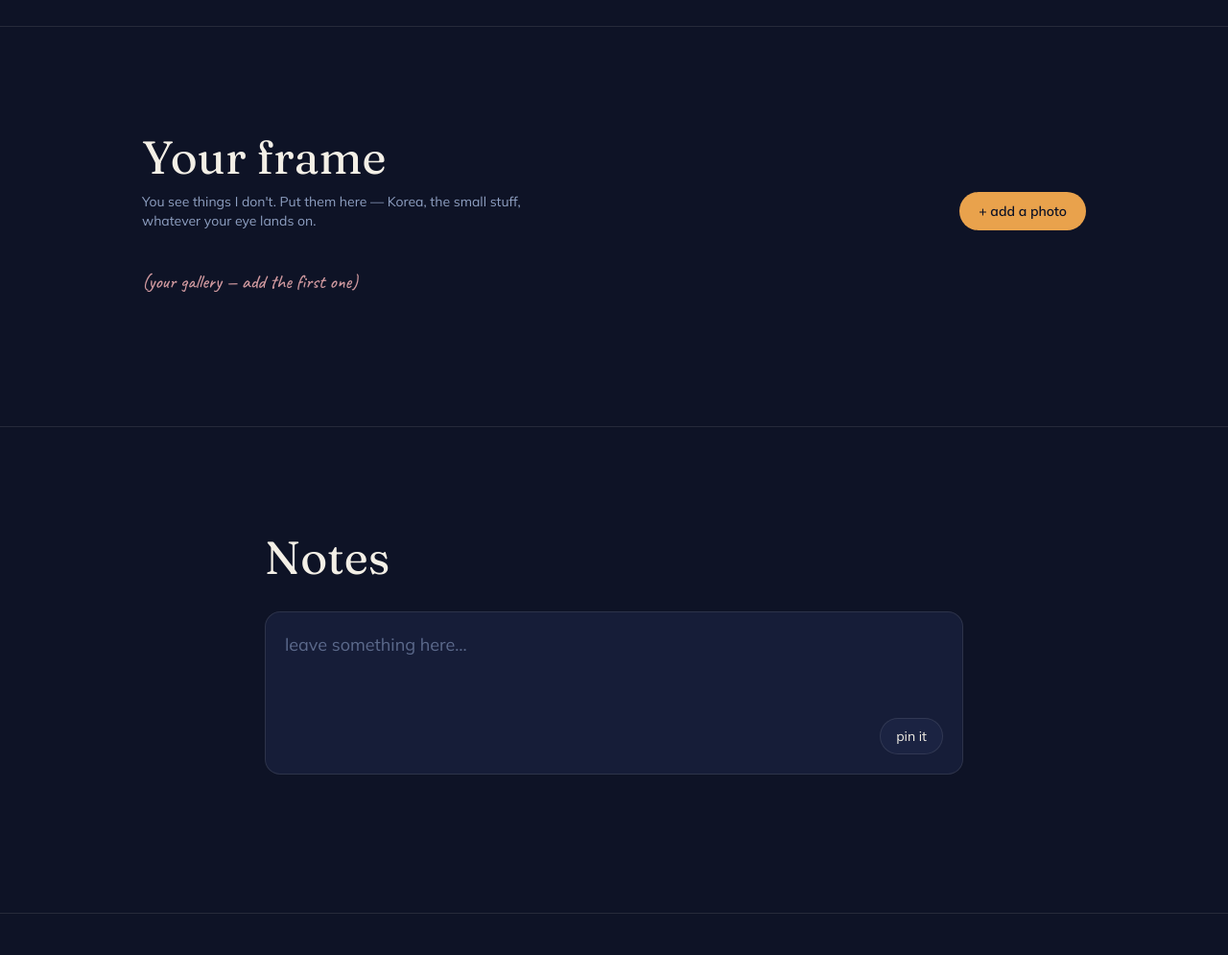
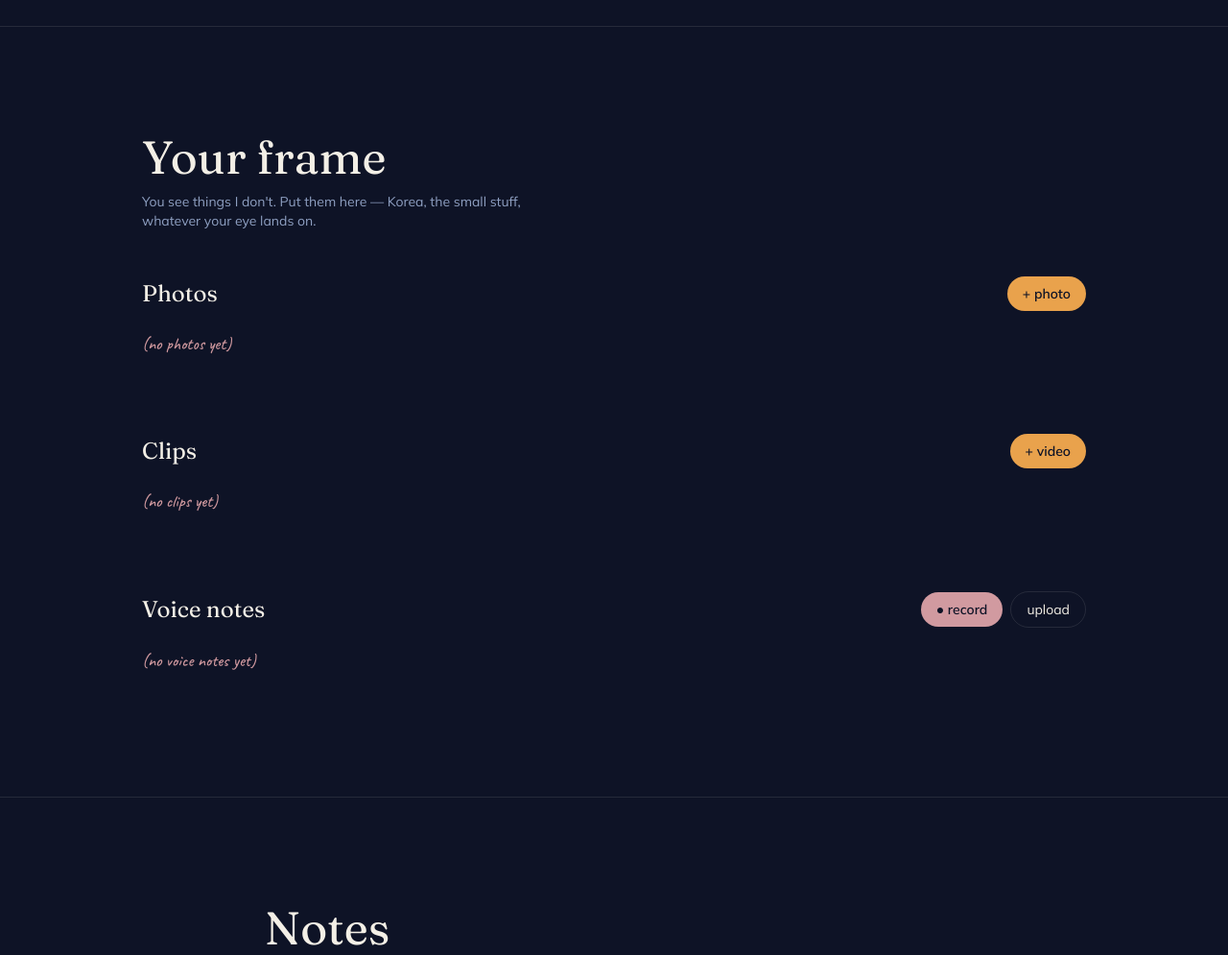
Before and after one commit to CtrlAltDefeat18/u-ri-sa-i, a Flask app: template templates/index.html in a window 1280 px wide. Shown: the part 2089-3084 px from the top of the page at 96% size. Run offline with Flask 3, Linux system fonts and the light colour scheme; the template is opened without the code that fills it: most values are stand-ins (such as "Sample title", 1, 10 or a date in 2020); some libraries are stand-ins or nearby versions.

Commit message:
Update media handling for photos, videos, and audio

```diff
--- a/templates/index.html
+++ b/templates/index.html
@@ -1,7 +1,7 @@
 <!doctype html>
 <html lang="en">
 <!--
-  The look is unchanged. Changes: notes + photos now save to your
+  The look is unchanged. What changed: notes + photos now save to your
   own backend (this Flask app), behind the login.
   Cosmetic things you edit live in the CONFIG block below — names, dates,
   songs, and your Cloudinary upload settings. Search for "EDIT ME".
@@ -137,19 +137,58 @@
   <!-- HER FRAME -->
   <section id="frame" class="py-20 sm:py-28 border-t hairline">
     <div class="max-w-5xl mx-auto px-5">
-      <div class="flex items-end justify-between flex-wrap gap-4 mb-10 reveal">
-        <div>
-          <h2 class="font-display text-3xl sm:text-5xl">Your frame</h2>
-          <p class="text-muted text-sm mt-3 max-w-md">You see things I don't. Put them here — Korea, the small stuff, whatever your eye lands on.</p>
+      <div class="mb-12 reveal">
+        <h2 class="font-display text-3xl sm:text-5xl">Your frame</h2>
+        <p class="text-muted text-sm mt-3 max-w-md">You see things I don't. Put them here — Korea, the small stuff, whatever your eye lands on.</p>
+      </div>
+
+      <!-- photos -->
+      <div class="mb-16 reveal">
+        <div class="flex items-center justify-between mb-5">
+          <h3 class="font-display text-2xl">Photos</h3>
+          <label class="cursor-pointer rounded-full bg-amber text-ink font-semibold px-4 py-2 text-sm hover:bg-amberlt transition flex items-center gap-2">
+            <svg data-spin="photo" class="hidden w-4 h-4 spin" viewBox="0 0 24 24" fill="none"><circle cx="12" cy="12" r="9" stroke="currentColor" stroke-width="3" stroke-opacity=".3"/><path d="M21 12a9 9 0 0 0-9-9" stroke="currentColor" stroke-width="3" stroke-linecap="round"/></svg>
+            <span>+ photo</span>
+            <input type="file" accept="image/*" multiple class="hidden" data-up="photo" />
+          </label>
         </div>
-        <label class="cursor-pointer shrink-0 rounded-full bg-amber text-ink font-semibold px-5 py-2.5 text-sm hover:bg-amberlt transition flex items-center gap-2" id="uploadBtn">
-          <svg id="upSpin" class="hidden w-4 h-4 spin" viewBox="0 0 24 24" fill="none"><circle cx="12" cy="12" r="9" stroke="currentColor" stroke-width="3" stroke-opacity=".3"/><path d="M21 12a9 9 0 0 0-9-9" stroke="currentColor" stroke-width="3" stroke-linecap="round"/></svg>
-          <span id="upLabel">+ add a photo</span>
-          <input type="file" accept="image/*" multiple class="hidden" id="upload" />
-        </label>
+        <p class="font-hand text-lg text-blush/90 mb-4" data-empty="photo">(no photos yet)</p>
+        <div class="grid grid-cols-2 sm:grid-cols-3 gap-3" data-grid="photo"></div>
       </div>
-      <p class="font-hand text-xl text-blush/90 mb-6" id="frameNote">(your gallery — add the first one)</p>
-      <div class="grid grid-cols-2 sm:grid-cols-3 gap-3" id="gallery"></div>
+
+      <!-- clips -->
+      <div class="mb-16 reveal">
+        <div class="flex items-center justify-between mb-5">
+          <h3 class="font-display text-2xl">Clips</h3>
+          <label class="cursor-pointer rounded-full bg-amber text-ink font-semibold px-4 py-2 text-sm hover:bg-amberlt transition flex items-center gap-2">
+            <svg data-spin="video" class="hidden w-4 h-4 spin" viewBox="0 0 24 24" fill="none"><circle cx="12" cy="12" r="9" stroke="currentColor" stroke-width="3" stroke-opacity=".3"/><path d="M21 12a9 9 0 0 0-9-9" stroke="currentColor" stroke-width="3" stroke-linecap="round"/></svg>
+            <span>+ video</span>
+            <input type="file" accept="video/*" multiple class="hidden" data-up="video" />
+          </label>
+        </div>
+        <p class="font-hand text-lg text-blush/90 mb-4" data-empty="video">(no clips yet)</p>
+        <div class="grid grid-cols-1 sm:grid-cols-2 gap-4" data-grid="video"></div>
+      </div>
+
+      <!-- voice notes -->
+      <div class="reveal">
+        <div class="flex items-center justify-between mb-5 gap-3 flex-wrap">
+          <h3 class="font-display text-2xl">Voice notes</h3>
+          <div class="flex items-center gap-2">
+            <button id="recBtn" class="rounded-full bg-blush/90 text-ink font-semibold px-4 py-2 text-sm hover:bg-blush transition flex items-center gap-2 disabled:opacity-50">
+              <span id="recDot" class="hidden w-2.5 h-2.5 rounded-full bg-red-600 animate-pulse"></span>
+              <span id="recLabel">● record</span>
+            </button>
+            <label class="cursor-pointer rounded-full border hairline text-mist px-4 py-2 text-sm hover:border-amber/50 transition flex items-center gap-2">
+              <svg data-spin="audio" class="hidden w-4 h-4 spin" viewBox="0 0 24 24" fill="none"><circle cx="12" cy="12" r="9" stroke="currentColor" stroke-width="3" stroke-opacity=".3"/><path d="M21 12a9 9 0 0 0-9-9" stroke="currentColor" stroke-width="3" stroke-linecap="round"/></svg>
+              <span>upload</span>
+              <input type="file" accept="audio/*" multiple class="hidden" data-up="audio" />
+            </label>
+          </div>
+        </div>
+        <p class="font-hand text-lg text-blush/90 mb-4" data-empty="audio">(no voice notes yet)</p>
+        <div class="space-y-3" data-grid="audio"></div>
+      </div>
     </div>
   </section>
 
@@ -195,10 +234,10 @@ const CONFIG = {
     { tag:"the grind", title:"Everything else", when:"—",         body:"The parts I don't talk about much. They're heavy. But I'm still here, still moving." },                         // EDIT ME
   ],
 
-  // Cloudinary still stores the image files (the server's disk is wiped on redeploy).
+  // Cloudinary stores the photo/video/audio files. Your account is already set here.
   cloudinary: {
-    cloudName:    "",            // EDIT ME — your Cloudinary cloud name
-    uploadPreset: "us_unsigned", // EDIT ME — your UNSIGNED preset name
+    cloudName:    "ddbulx1ok",   // your Cloudinary cloud name
+    uploadPreset: "us_unsigned", // must match your UNSIGNED preset's name exactly
   },
 };
 /* ═══════════════════ end of EDIT ME ════════════════════════════ */
@@ -319,42 +358,110 @@ noteList.addEventListener('click', async (e)=>{
   try{ await API.post(`/api/notes/${id}/delete`); await loadNotes(); }catch(_){}
 });
 
-/* ---- gallery (backed by /api/photos; files on Cloudinary) ---- */
-let photos=[];
-function renderGallery(){
-  if(!photos.length){ gallery.innerHTML=''; frameNote.style.display='block'; return; }
-  frameNote.style.display='none';
-  gallery.innerHTML = photos.map(p=>`
-    <figure class="lift rounded-xl overflow-hidden border hairline aspect-[4/5] bg-panel relative group">
-      <img src="${p.url}" alt="${esc(p.caption||'photo')}" loading="lazy" class="w-full h-full object-cover" />
-      <button data-pdel="${p.id}" class="absolute top-2 right-2 bg-ink/70 backdrop-blur rounded-full w-7 h-7 text-mist opacity-0 group-hover:opacity-100 transition">✕</button>
+/* ---- media: photos / clips / voice notes, backed by /api/media ---- */
+const CAPS  = { photo: 25*1024*1024, video: 100*1024*1024, audio: 16*1024*1024 };
+const CAPLBL= { photo: '25MB', video: '100MB', audio: '16MB' };
+const KINDS = ['photo','video','audio'];
+let media = { photo:[], video:[], audio:[] };
+
+function renderMedia(kind){
+  const grid  = document.querySelector(`[data-grid="${kind}"]`);
+  const empty = document.querySelector(`[data-empty="${kind}"]`);
+  const rows  = media[kind];
+  if(!rows.length){ grid.innerHTML=''; empty.style.display='block'; return; }
+  empty.style.display='none';
+
+  if(kind==='audio'){
+    grid.innerHTML = rows.map(m=>`
+      <div class="rounded-2xl border hairline bg-panel/60 p-4 group flex items-center gap-4">
+        <audio src="${m.url}" controls preload="none" class="flex-1 min-w-0"></audio>
+        <div class="shrink-0 text-right">
+          <p class="text-xs text-faint whitespace-nowrap">${esc(m.author)} · ${fmt(m.created)}</p>
+          <button data-mdel="${m.id}" class="text-xs text-faint hover:text-blush opacity-0 group-hover:opacity-100 transition">remove</button>
+        </div>
+      </div>`).join('');
+    return;
+  }
+  const aspect = kind==='photo' ? 'aspect-[4/5]' : 'aspect-video';
+  const inner = m => kind==='photo'
+    ? `<img src="${m.url}" alt="${esc(m.caption||'photo')}" loading="lazy" class="w-full h-full object-cover" />`
+    : `<video src="${m.url}" controls preload="metadata" class="w-full h-full object-cover bg-black"></video>`;
+  grid.innerHTML = rows.map(m=>`
+    <figure class="lift rounded-xl overflow-hidden border hairline ${aspect} bg-panel relative group">
+      ${inner(m)}
+      <button data-mdel="${m.id}" class="absolute top-2 right-2 z-10 bg-ink/70 backdrop-blur rounded-full w-7 h-7 text-mist opacity-0 group-hover:opacity-100 transition">✕</button>
     </figure>`).join('');
 }
-async function loadGallery(){ try{ photos=await API.get('/api/photos'); renderGallery(); }catch(e){} }
-function busyBtn(on){ upSpin.classList.toggle('hidden',!on); upLabel.textContent=on?'uploading…':'+ add a photo'; upload.disabled=on; }
+async function loadMedia(){
+  try{
+    const all = await API.get('/api/media');
+    media = { photo:[], video:[], audio:[] };
+    all.forEach(m=>{ if(media[m.kind]) media[m.kind].push(m); });
+    KINDS.forEach(renderMedia);
+  }catch(e){}
+}
+function spin(kind,on){ const s=document.querySelector(`[data-spin="${kind}"]`); if(s) s.classList.toggle('hidden',!on); }
+
 async function uploadToCloudinary(file){
   const fd=new FormData(); fd.append('file',file); fd.append('upload_preset',CL.uploadPreset);
-  const r=await fetch(`https://api.cloudinary.com/v1_1/${CL.cloudName}/image/upload`,{method:'POST',body:fd});
-  if(!r.ok) throw new Error('Cloudinary rejected the upload — check the preset & cloud name.');
+  // /auto/ lets one preset accept images, video AND audio
+  const r=await fetch(`https://api.cloudinary.com/v1_1/${CL.cloudName}/auto/upload`,{method:'POST',body:fd});
+  if(!r.ok) throw new Error('Cloudinary rejected the upload — check the preset name & that its resource type is "Auto".');
   return r.json();
 }
-upload.addEventListener('change', async (e)=>{
-  const files=[...e.target.files]; e.target.value='';
-  if(!files.length) return;
-  if(!cloudOn()){ alert('Add your Cloudinary cloud name in CONFIG to upload photos.'); return; }
-  busyBtn(true);
+async function handleUpload(kind, files){
+  if(!cloudOn()){ alert('Cloudinary isn\u2019t set up yet.'); return; }
+  spin(kind,true);
   try{
     for(const f of files){
+      if(f.size > CAPS[kind]){ alert(`That ${kind} is too big — keep ${kind}s under ${CAPLBL[kind]}.`); continue; }
       const up=await uploadToCloudinary(f);
-      const saved=await API.post('/api/photos',{url:up.secure_url, public_id:up.public_id, caption:''});
-      photos.unshift(saved); renderGallery();
+      const saved=await API.post('/api/media',{kind, url:up.secure_url, public_id:up.public_id, caption:''});
+      media[kind].unshift(saved); renderMedia(kind);
     }
   }catch(err){ alert(err.message||'Upload failed.'); }
-  finally{ busyBtn(false); }
+  finally{ spin(kind,false); }
+}
+document.querySelectorAll('[data-up]').forEach(inp=>{
+  inp.addEventListener('change', e=>{
+    const kind=inp.getAttribute('data-up'); const files=[...e.target.files]; e.target.value='';
+    if(files.length) handleUpload(kind, files);
+  });
 });
-gallery.addEventListener('click', async (e)=>{
-  const id=e.target.getAttribute('data-pdel'); if(!id) return;
-  try{ await API.post(`/api/photos/${id}/delete`); photos=photos.filter(p=>String(p.id)!==String(id)); renderGallery(); }catch(_){}
+KINDS.forEach(kind=>{
+  document.querySelector(`[data-grid="${kind}"]`).addEventListener('click', async e=>{
+    const id=e.target.getAttribute('data-mdel'); if(!id) return;
+    try{
+      await API.post(`/api/media/${id}/delete`);
+      KINDS.forEach(k=>{ media[k]=media[k].filter(m=>String(m.id)!==String(id)); });
+      KINDS.forEach(renderMedia);
+    }catch(_){}
+  });
+});
+
+/* ---- voice recorder (records in-browser, uploads like an audio file) ---- */
+let recorder=null, chunks=[], recording=false;
+const recBtn=document.getElementById('recBtn'), recLabel=document.getElementById('recLabel'), recDot=document.getElementById('recDot');
+recBtn.addEventListener('click', async ()=>{
+  if(recording){ recorder.stop(); return; }
+  if(!cloudOn()){ alert('Cloudinary isn\u2019t set up yet.'); return; }
+  let stream;
+  try{ stream = await navigator.mediaDevices.getUserMedia({audio:true}); }
+  catch(_){ alert('I need mic permission to record — or use "upload" for an audio file instead.'); return; }
+  chunks=[];
+  recorder = new MediaRecorder(stream);
+  recorder.ondataavailable = ev=>{ if(ev.data && ev.data.size) chunks.push(ev.data); };
+  recorder.onstop = async ()=>{
+    stream.getTracks().forEach(t=>t.stop());
+    recording=false; recDot.classList.add('hidden'); recLabel.textContent='● record';
+    const type = (chunks[0] && chunks[0].type) || 'audio/webm';
+    const file = new File(chunks, `voicenote-${Date.now()}.webm`, {type});
+    recBtn.disabled=true;
+    try{ await handleUpload('audio', [file]); }
+    finally{ recBtn.disabled=false; }
+  };
+  recorder.start();
+  recording=true; recDot.classList.remove('hidden'); recLabel.textContent='stop';
 });
 
 /* ---- reveal ---- */
@@ -365,7 +472,7 @@ function observe(){ io=io||new IntersectionObserver(es=>es.forEach(en=>{if(en.is
 /* ---- boot ---- */
 counters(); busy(); observe();
 tick(); setInterval(tick,30000);
-loadSongs(); loadNotes(); loadGallery();
+loadSongs(); loadNotes(); loadMedia();
 </script>
 </body>
 </html>
```
